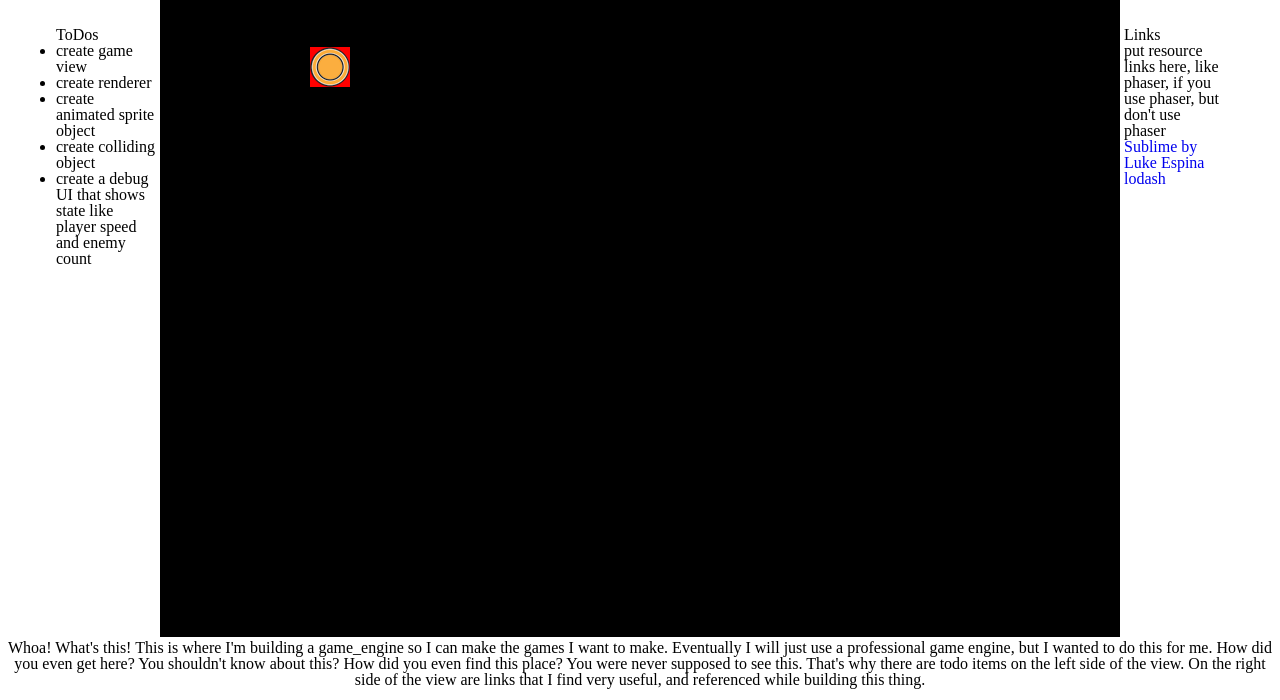
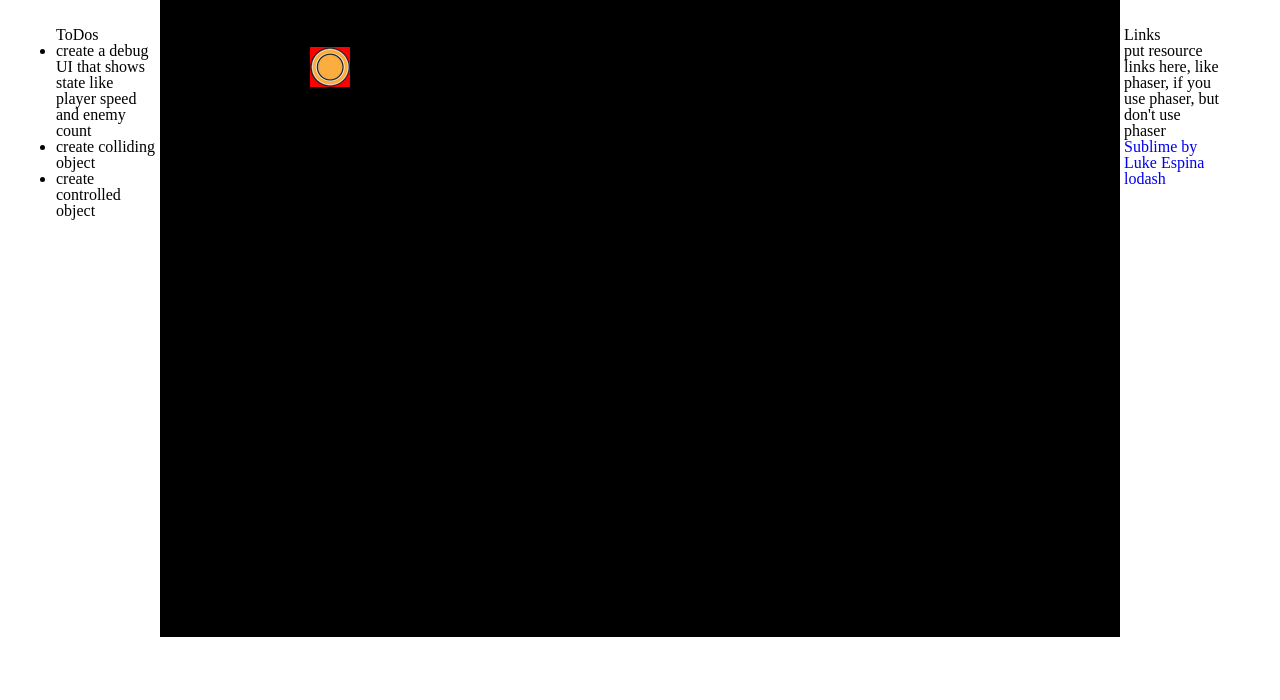
Before and after one commit to jeguberman/game_engine, a plain HTML site: page index.html in a window 1280 px wide. Shown: the part 100-800 px from the top of the page. Drawn offline with nearby package versions, Linux system fonts and the light colour scheme.

Commit message:
change todo in index.html

```diff
--- a/index.html
+++ b/index.html
@@ -16,11 +16,12 @@
   <div id="author">by John Guberman</div>
   <ul id="to do" class="ilb sidebar">
     ToDos
-    <li>create game view</li>
-    <li>create renderer</li>
-    <li>create animated sprite object</li>
+
+
+
+    <li>create a debug UI that shows state like player speed and enemy count</li>
     <li>create colliding object</li>
-    <li>create a debug UI that shows state like player speed and enemy count</li>
+    <li>create controlled object</li>
   </ul>
   <canvas id="view" width=350 height=775></canvas>
   <ul class="ilb sidebar">
@@ -34,11 +35,7 @@
   </ul>
   <div class="block-barrier"/>
   <div class="afterward">
-    Whoa! What's this! This is where I'm building a game_engine so I can make the games I want to make. Eventually I will just use a professional game engine, but I wanted to do this for me.
 
-    How did you even get here? You shouldn't know about this? How did you even find this place? You were never supposed to see this. That's why there are todo items on the left side of the view.
-
-    On the right side of the view are links that I find very useful, and referenced while building this thing.
   </div>
 
 
```
